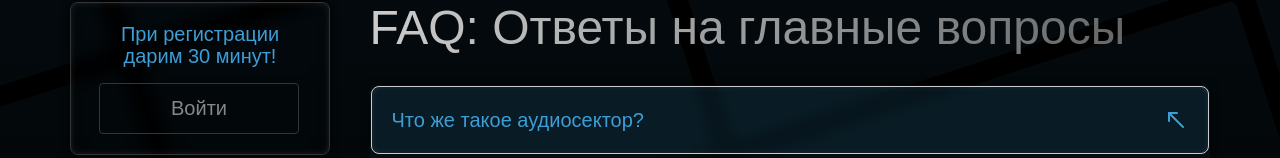
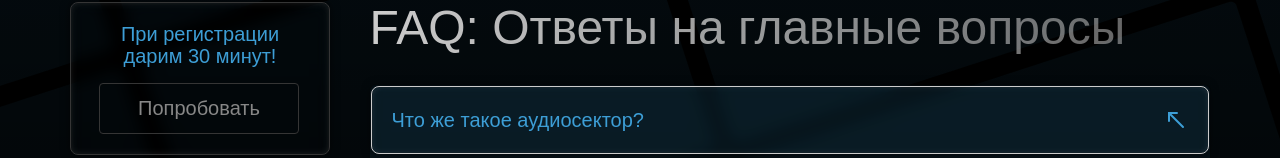
Before and after one commit to Abdujamil/faq-section, a Next.js app: page /faqPage/1 in a window 1280 px wide. Shown: the part 118-276 px from the top of the page. Built offline with nearby package versions, Linux system fonts and the light colour scheme.

Commit message:
change text on btn

```diff
--- a/src/сomponents/FaqPageCard/FaqPageContent.tsx
+++ b/src/сomponents/FaqPageCard/FaqPageContent.tsx
@@ -48,7 +48,7 @@ export default function FaqPageContent({id}: { id: number }) {
                             data-text=""
                          >
                         <span className="font-normal  text-[20px] leading-[120%]">
-                          Войти
+                          Попробовать
                         </span>
                         </button>
                         <div className={styles.highlight}/>
```
